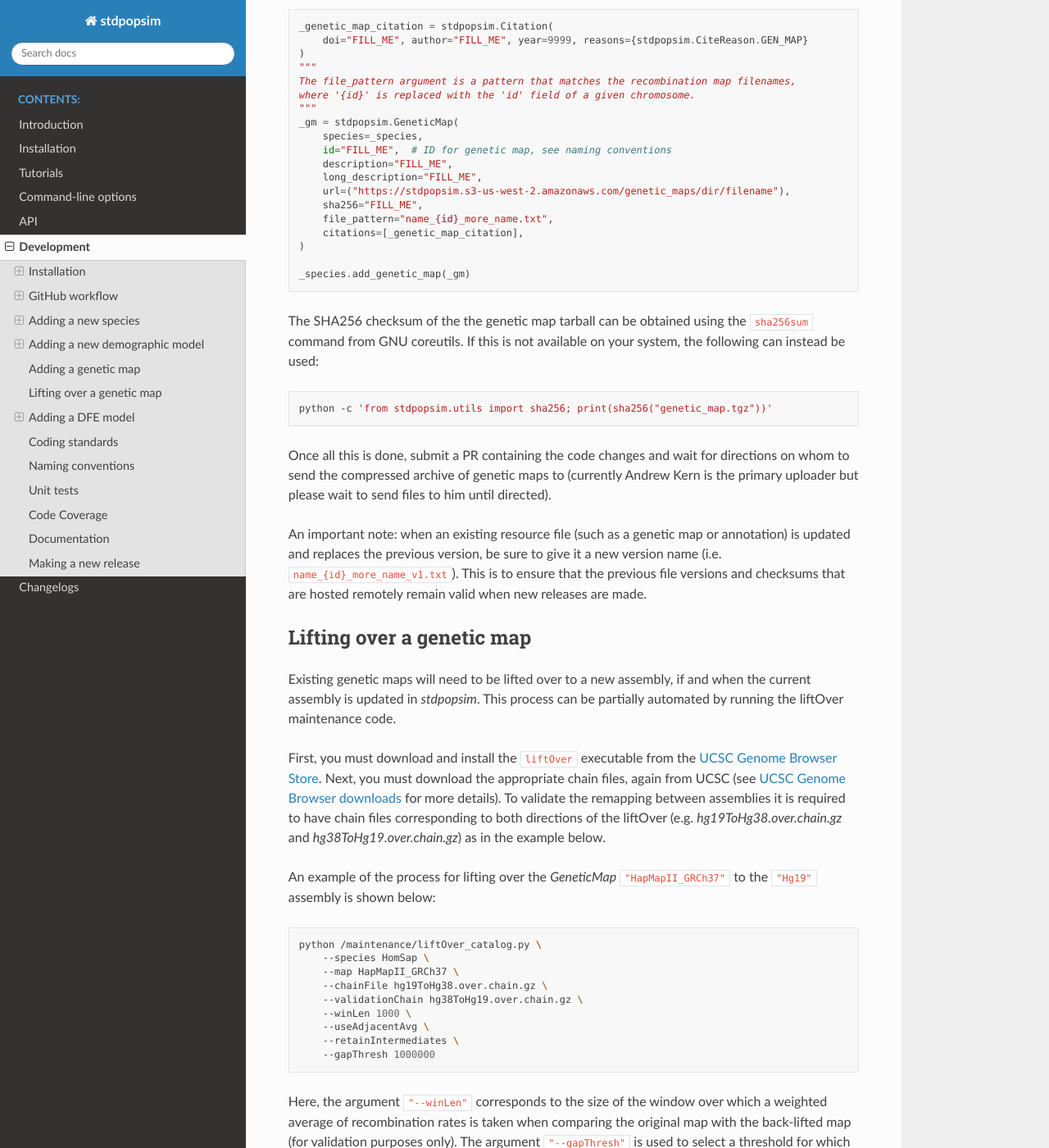
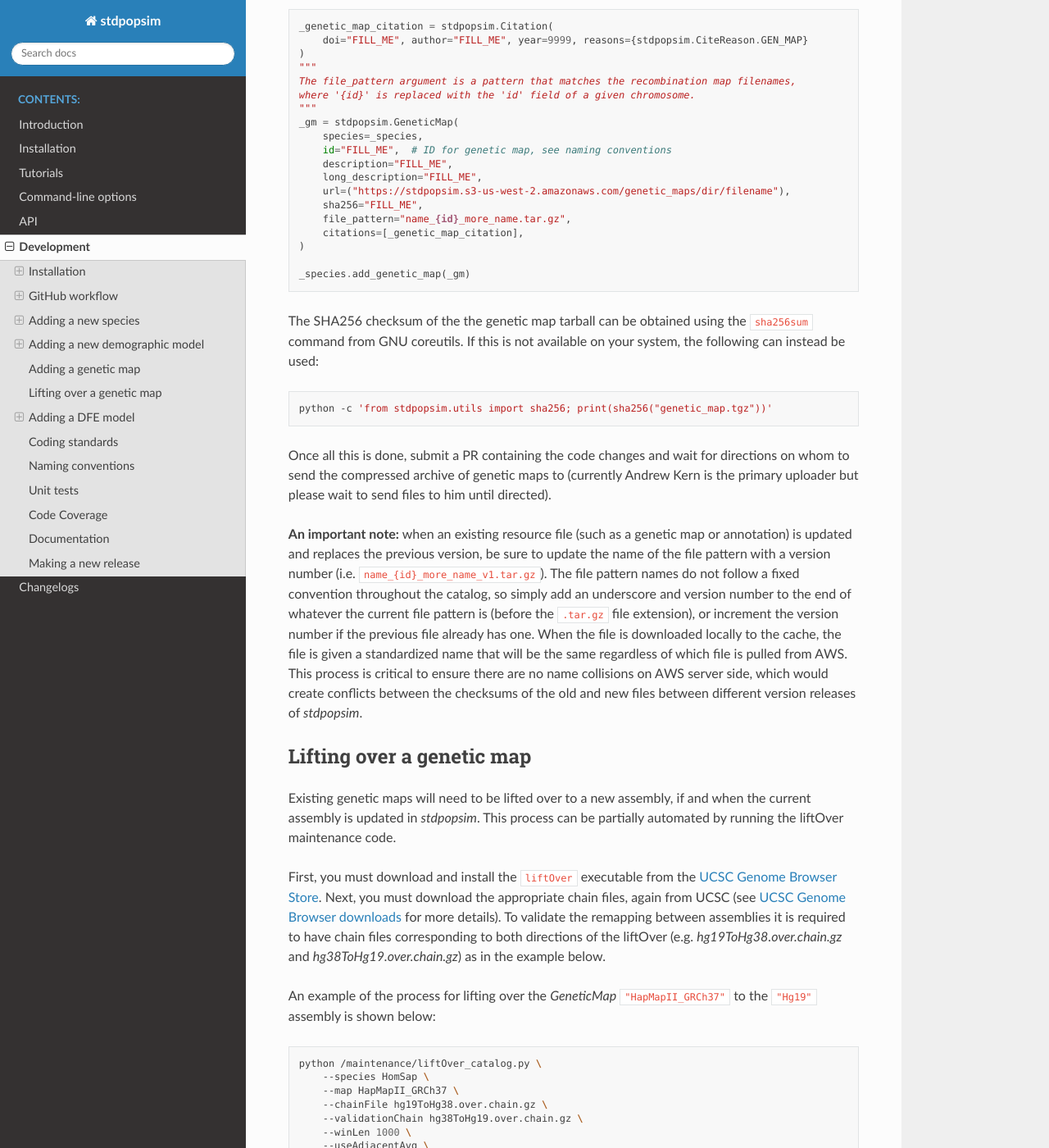
Before and after one commit to popsim-consortium/stdpopsim, a Sphinx documentation site: the page built from docs/development.rst, in a window 1280 px wide and 1400 px high, scrolled down 23400 px. Shown: the whole window at 82% size. Built offline with Sphinx 7.4.7 and the Read the Docs theme 2.0.0, drawn with Linux system fonts in a browser that asks for light colours; pages that are not in the unit, such as notebooks, are missing from menus.

Commit message:
edits to versioning note.

```diff
--- a/docs/development.rst
+++ b/docs/development.rst
@@ -1337,7 +1337,7 @@ see `Getting set up to add a new species`_):
         long_description="FILL_ME",
         url=("https://stdpopsim.s3-us-west-2.amazonaws.com/genetic_maps/dir/filename"),
         sha256="FILL_ME",
-        file_pattern="name_{id}_more_name.txt",
+        file_pattern="name_{id}_more_name.tar.gz",
         citations=[_genetic_map_citation],
     )
 
@@ -1355,11 +1355,20 @@ Once all this is done, submit a PR containing the code changes and wait for dire
 on whom to send the compressed archive of genetic maps to (currently Andrew Kern is the
 primary uploader but please wait to send files to him until directed).
 
-An important note: when an existing resource file (such as a genetic map or annotation)
+**An important note:**
+when an existing resource file (such as a genetic map or annotation)
 is updated and replaces the previous version,
-be sure to give it a new version name (i.e. ``name_{id}_more_name_v1.txt``).
-This is to ensure that the previous file versions and checksums that are hosted
-remotely remain valid when new releases are made.
+be sure to update the name of the file pattern with a version number
+(i.e. ``name_{id}_more_name_v1.tar.gz``).
+The file pattern names do not follow a fixed convention throughout the catalog,
+so simply add an underscore and version number to the end of whatever the current
+file pattern is (before the ``.tar.gz`` file extension),
+or increment the version number if the previous file already has one.
+When the file is downloaded locally to the cache, the file is given a standardized name
+that will be the same regardless of which file is pulled from AWS.
+This process is critical to ensure there are no name collisions on AWS server side,
+which would create conflicts between the checksums of the old and new files between
+different version releases of `stdpopsim`.
 
 **************************
 Lifting over a genetic map
```
